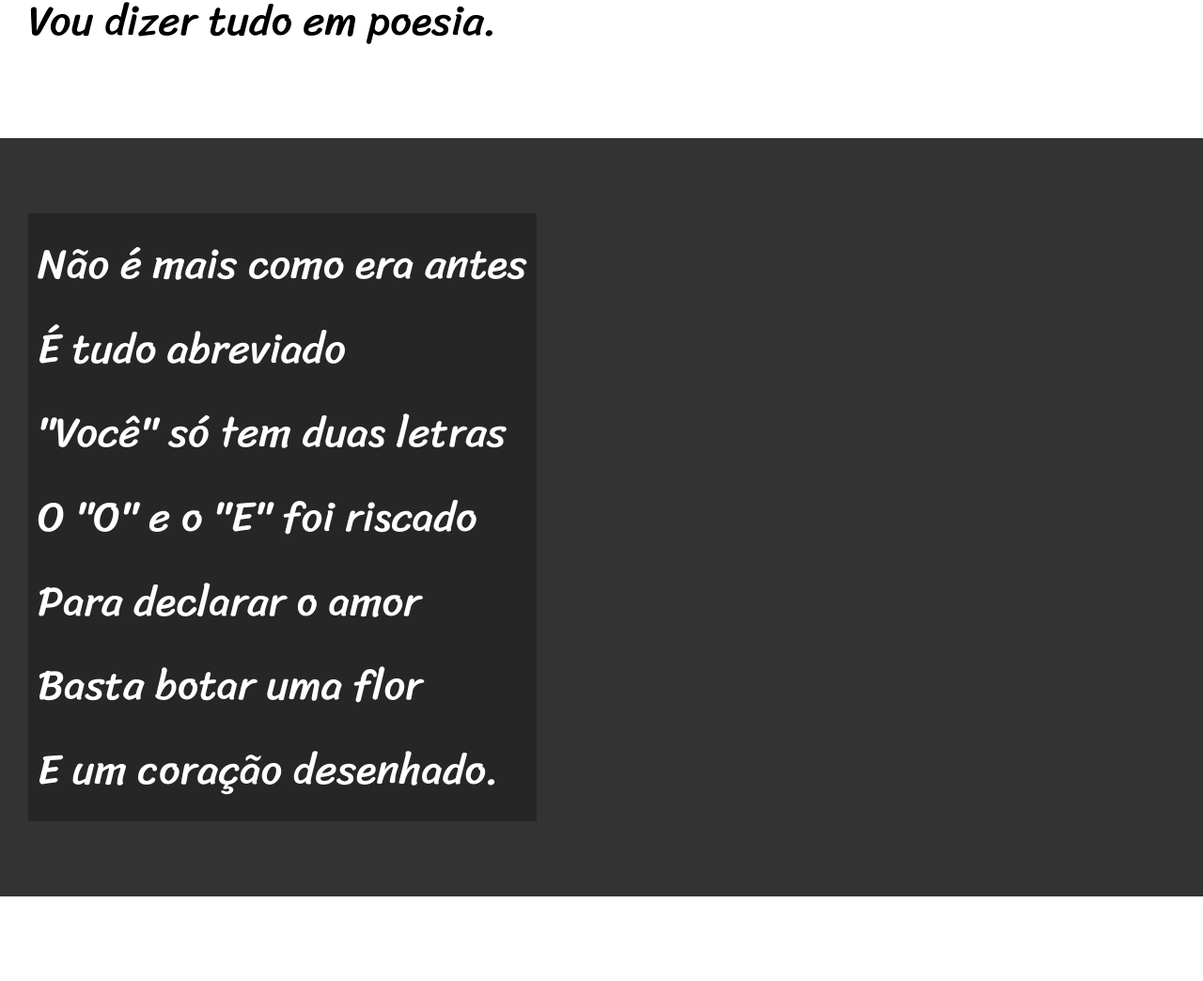
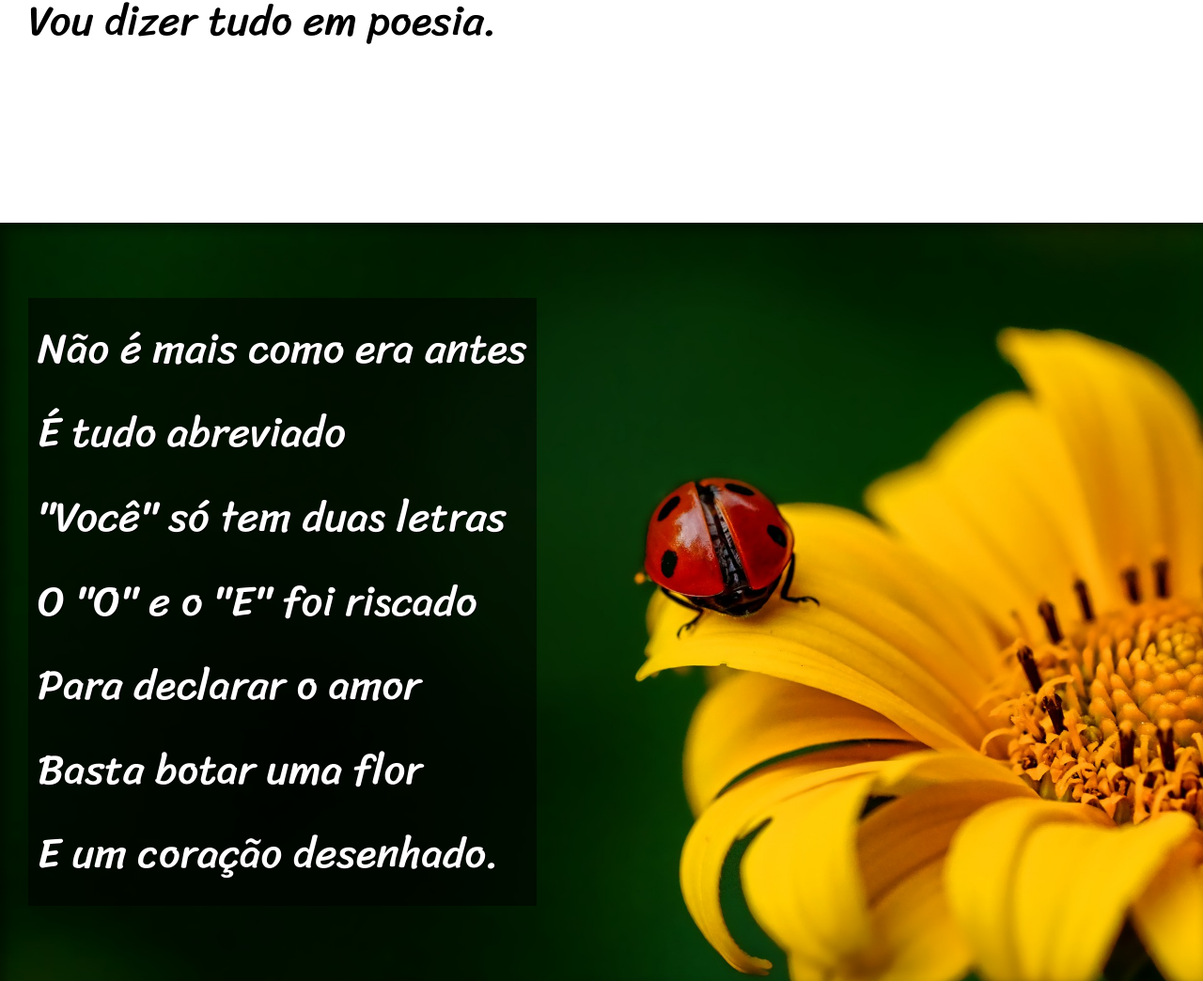
Before and after one commit to caikecardoso/html-css, a plain HTML site: page desafios/d012/index.html in a window 1280 px wide. Shown: the part 900-1944 px from the top of the page at 94% size. Drawn offline with Linux system fonts and the light colour scheme.

Commit message:
Update cordel

```diff
--- a/desafios/d012/index.html
+++ b/desafios/d012/index.html
@@ -24,7 +24,7 @@
         </p>
     </section>
 
-    <section class="imagem">
+    <section class="imagem" id="img01">
         <p>
             Não é mais como era antes <br>
             É tudo abreviado <br>
@@ -58,7 +58,7 @@
         </p>
     </section>
 
-    <section class="imagem">
+    <section class="imagem" id="img02">
         <p>
             Tenho saudade das cartas  <br>
             Escritas com a própria mão  <br>
--- a/desafios/d012/style.css
+++ b/desafios/d012/style.css
@@ -58,6 +58,10 @@ section {
     font-size: 3.5vw;
 }
 
+section > p {
+    padding-bottom: 2em;
+}
+
 section.normal {
     background-color: white;
     color: black;
@@ -66,14 +70,28 @@ section.normal {
 section.imagem {
     background-color: rgb(51, 51, 51);
     color: white;
-
+    box-shadow: inset 6px 6px 13px 0px rgba(0, 0, 0, 0.445);
+    background-size: cover;
+    background-attachment: fixed;
 }
 
 section.imagem > p {
     display: inline-block;
     padding: 10px;
-    background-color: rgba(0, 0, 0, 0.253);
+    background-color: rgba(0, 0, 0, 0.515);
+    text-shadow: 1px 1px 0px black;
 
+}
+
+section#img01 {
+    background-image: url('imagens/background001.jpg');
+    background-position: right center;
+    /* background-size: cover; */
+}
+
+section#img02 {
+    background-image: url('imagens/background002.jpg');
+    /* background-size: cover; */
 }
 
 footer {
```
